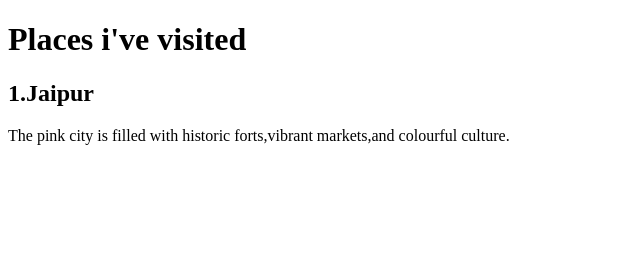
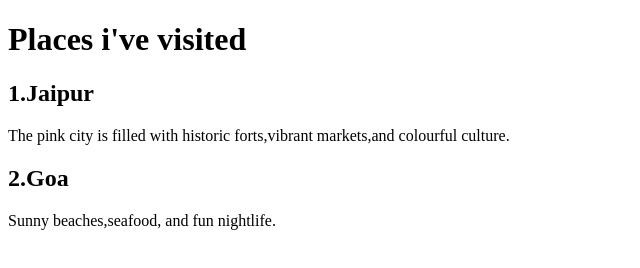
Before and after one commit to RupaliZade/assignment-5, a plain HTML site: page places.html in a window 1280 px wide. Shown: the whole page, without its empty margins (0-640 px from the left). Drawn offline with Linux system fonts and the light colour scheme.

Commit message:
Goa added

```diff
--- a/places.html
+++ b/places.html
@@ -10,5 +10,11 @@
     <h2>1.Jaipur</h2>
     <p>The pink city is filled with historic forts,vibrant markets,and colourful culture.</p>
    </div>
+
+   <div>
+    <h2>2.Goa</h2>
+    <p>Sunny beaches,seafood, and fun nightlife.</p>
+   </div>
+
 </body>
 </html>
```
